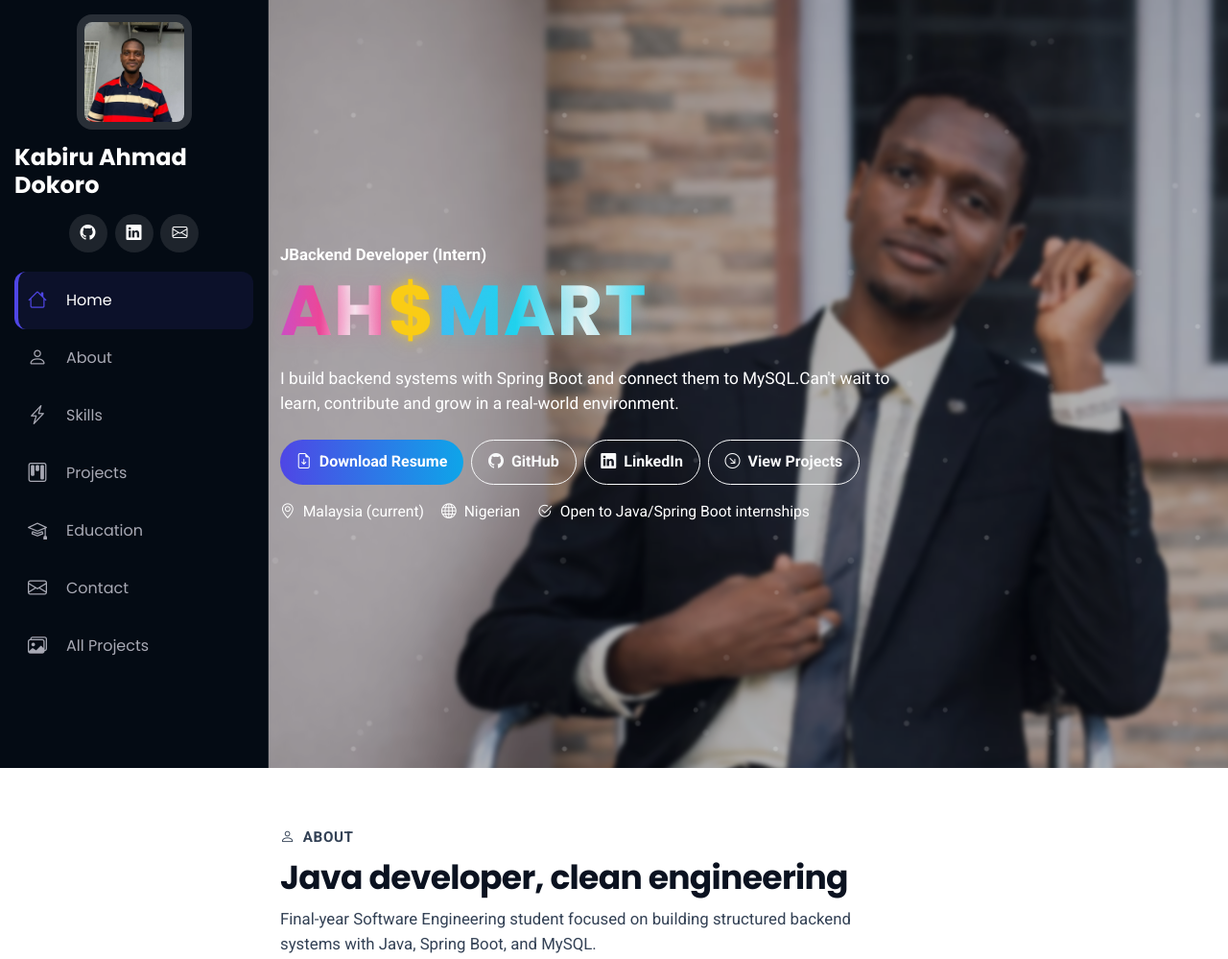
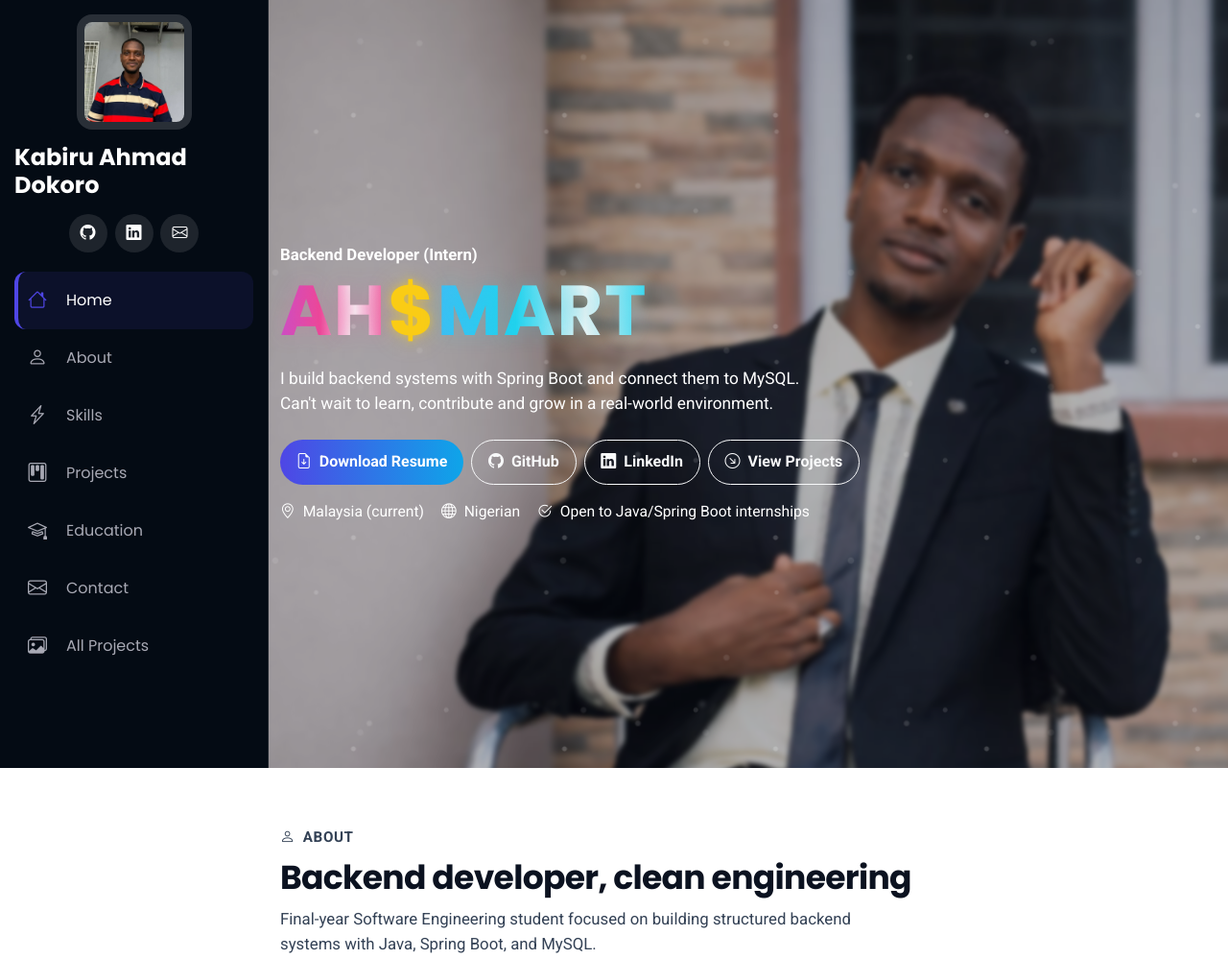
Before and after one commit to AhmadDokoro/Portfolio, a plain HTML site: page index.html in a window 1280 px wide. Shown: the top 999 px of the page at 96% size. Drawn offline with Linux system fonts and the light colour scheme.

Commit message:
name uptated v2

```diff
--- a/index.html
+++ b/index.html
@@ -62,11 +62,11 @@
       <div class="container position-relative">
         <div class="row align-items-center gy-4">
           <div class="col-lg-8">
-            <p class="hero-role mb-2">JBackend Developer (Intern) </p>
+            <p class="hero-role mb-2">Backend Developer (Intern) </p>
             <h1 class="hero-title mb-3" aria-label="AH$MART">
               <span class="hero-brand hero-brand--ah">AH</span><span class="hero-dollar">$</span><span class="hero-brand hero-brand--mart">MART</span>
             </h1>
-            <p class="hero-summary mb-4">I build backend systems with Spring Boot and connect them to MySQL.Can't wait to learn, contribute and grow in a real-world environment.</p>
+            <p class="hero-summary mb-4">I build backend systems with Spring Boot and connect them to MySQL. <br/>Can't wait to learn, contribute and grow in a real-world environment.</p>
 
             <div class="d-flex flex-wrap gap-2">
               <a class="btn btn-primary btn-cta" href="assets/docs/resume.pdf" download>
@@ -97,7 +97,7 @@
       <div class="container">
         <div class="section-heading">
           <span class="section-kicker"><i class="bi bi-person"></i> About</span>
-          <h2>Java developer, clean engineering</h2>
+          <h2>Backend developer, clean engineering</h2>
           <p class="section-lead">Final-year Software Engineering student focused on building structured backend systems with Java, Spring Boot, and MySQL.</p>
         </div>
 
```
